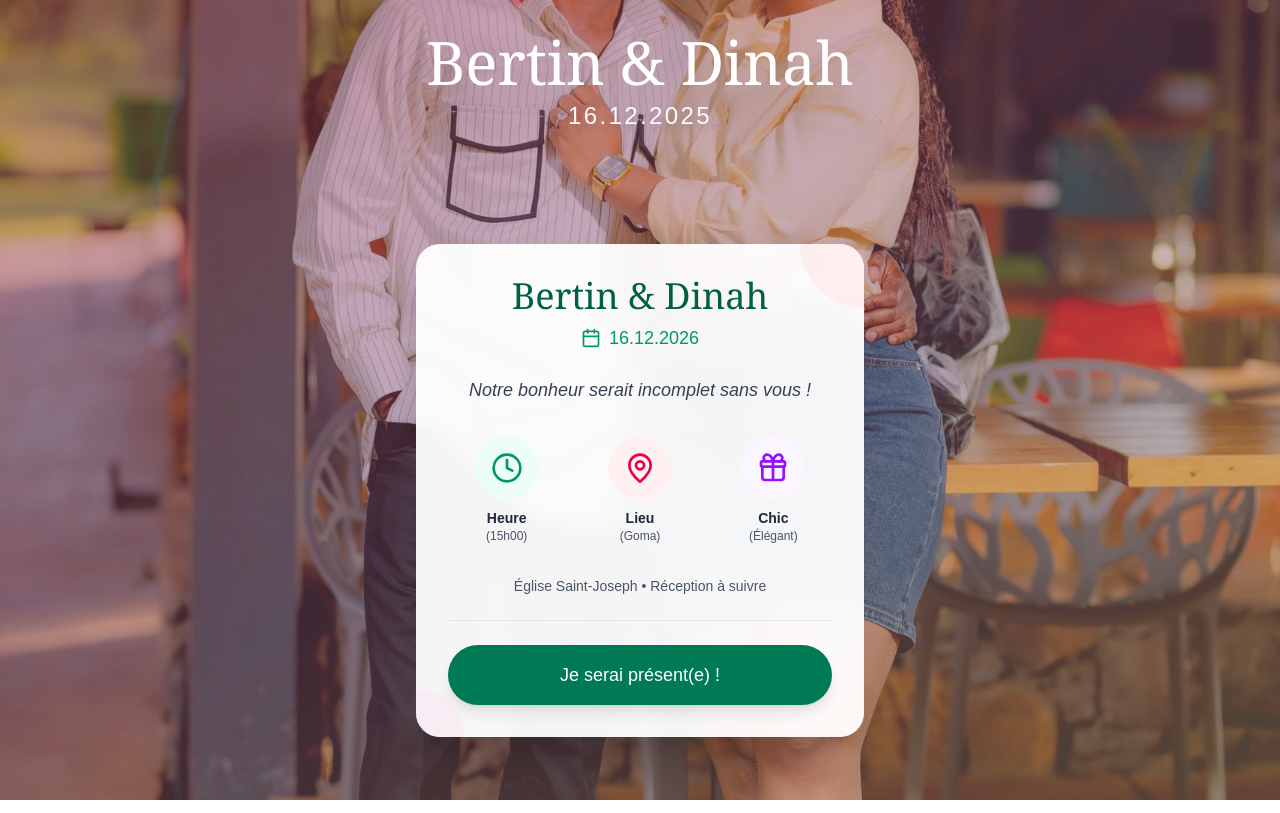
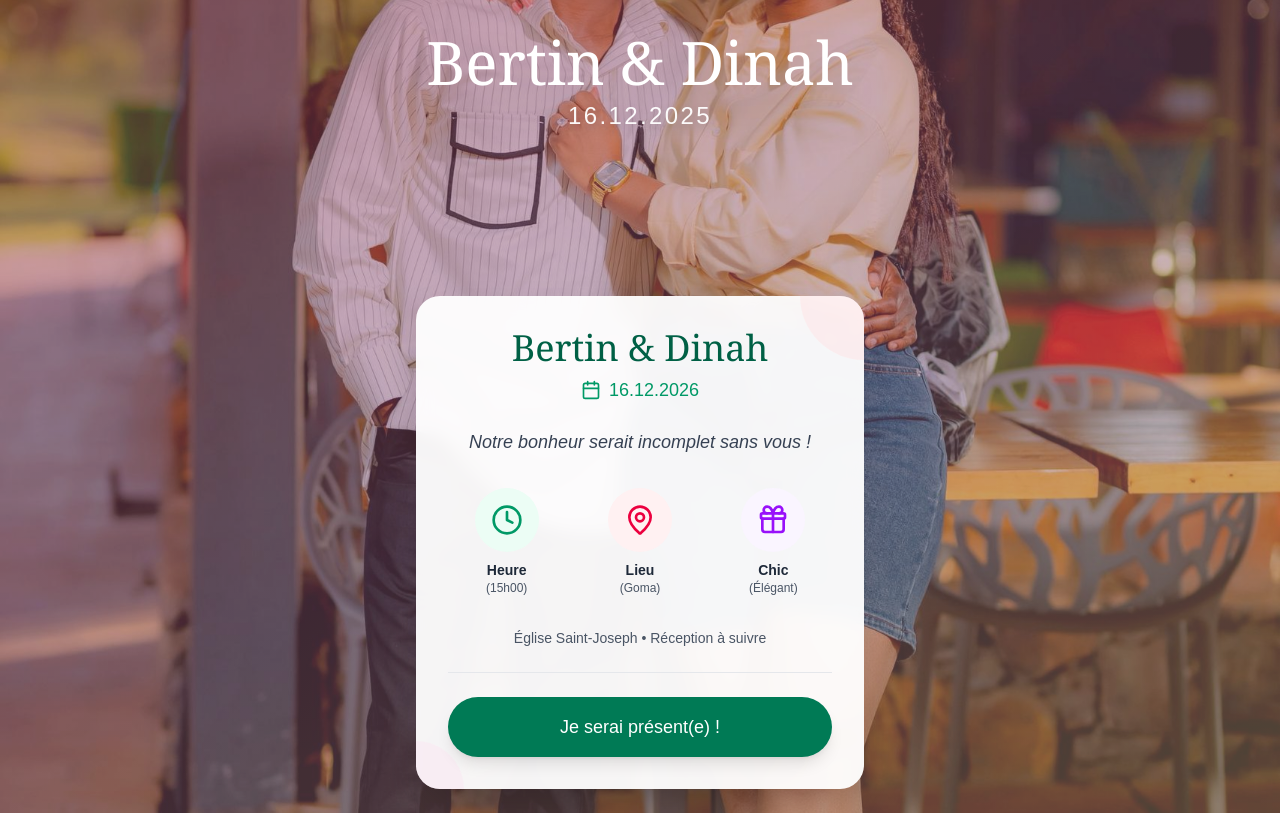
Before and after one commit to RolandAmini/bertin-wedding, a Next.js app: page / in a window 1280 px wide. Built offline with nearby package versions, Linux system fonts and the light colour scheme.

Commit message:
chane disign

```diff
--- a/app/page.tsx
+++ b/app/page.tsx
@@ -46,7 +46,7 @@ export default function WeddingInvitation() {
 
       {/* Carte flottante au centre */}
       <div className="relative z-10 w-full max-w-md">
-        <div className="bg-white/95 mt-50 mb-5 backdrop-blur-sm rounded-3xl shadow-2xl p-8 relative overflow-hidden">
+        <div className="bg-white/95 mt-70 mb-2 backdrop-blur-sm rounded-3xl shadow-2xl p-8 relative overflow-hidden">
           {/* Motifs floraux décoratifs */}
           <div className="absolute top-0 right-0 w-32 h-32 bg-rose-100 rounded-full -mr-16 -mt-16 opacity-50" />
           <div className="absolute bottom-0 left-0 w-24 h-24 bg-pink-100 rounded-full -ml-12 -mb-12 opacity-50" />
```
